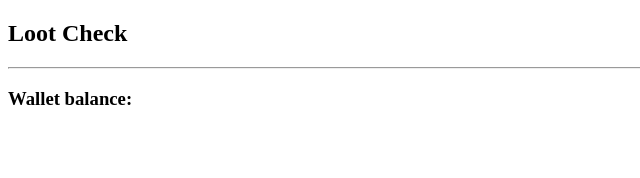
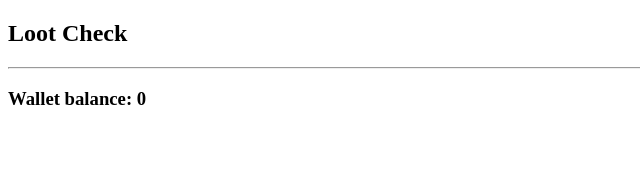
Before and after one commit to MMcClure11/loot-check, a React (Create React App) app: page / in a window 1280 px wide. Shown: the top 178 px of the page, without its empty margins (0-640 px from the left). Built offline with nearby package versions, Linux system fonts and the light colour scheme.

Commit message:
Return balance object for Wallet, fix default balance reducer to return state

```diff
--- a/src/components/Wallet.js
+++ b/src/components/Wallet.js
@@ -11,6 +11,6 @@
   }
 }
 
-export default connect(state => { balance: state}, null)(Wallet);
+export default connect(state => { return { balance: state} }, null)(Wallet);
 //Note: We export the wallet class above so that our tests are testing the unconnected version of the Wallet
 //When we connect a component, it adds in quite a bit of nuance that is hard to test
--- a/src/reducers/balance.js
+++ b/src/reducers/balance.js
@@ -5,7 +5,7 @@
     case constants.SET_BALANCE:
       return action.balance;
     default:
-      return balance;
+      return state;
   }
 }
 
```
Also changed, not shown: 1 other file (tests, documents, lock files or other folders).
